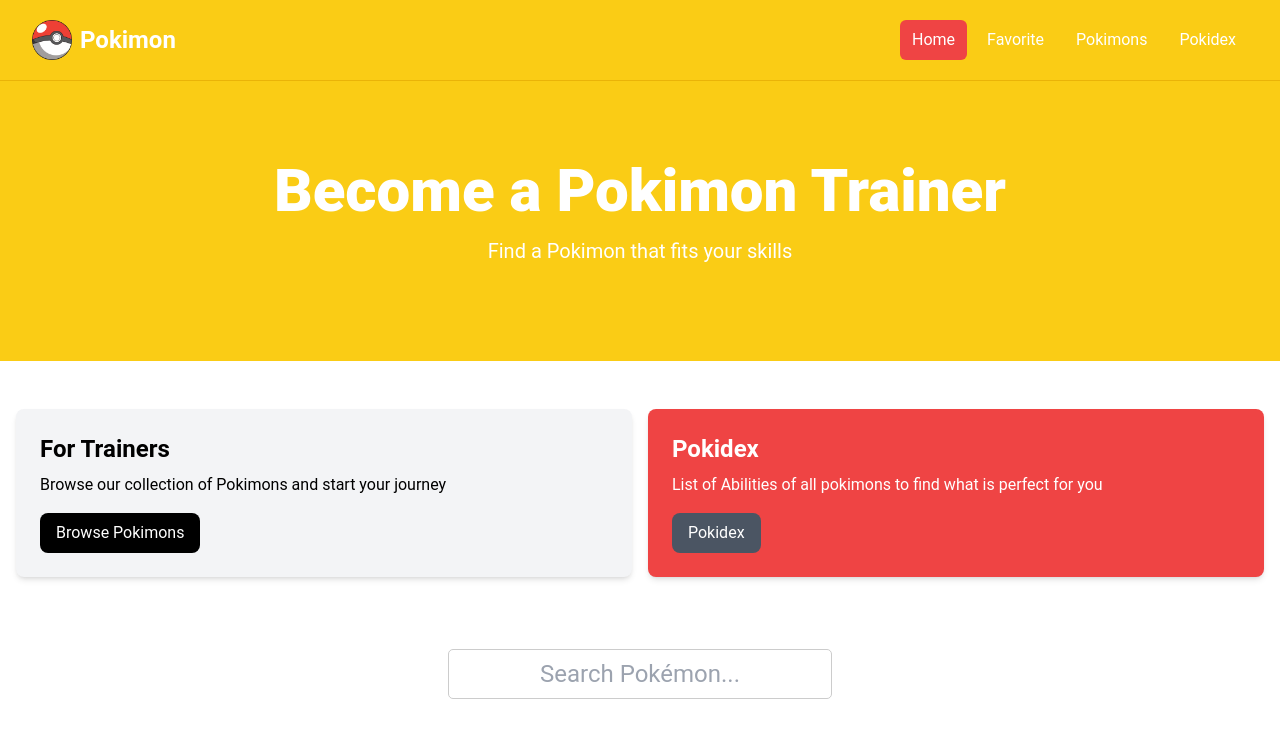
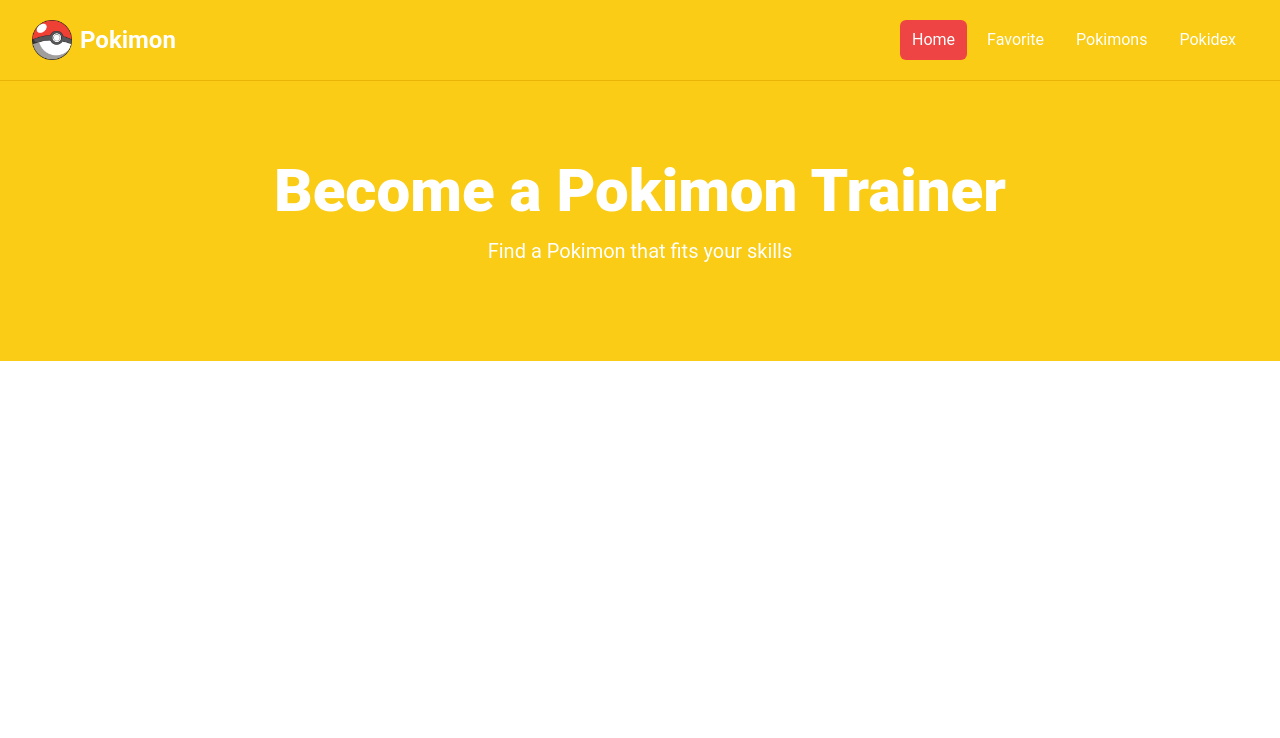
Before and after one commit to Huig01/Pokimon, a React (Vite) app in the folder poki/: page / in a window 1280 px wide. Shown: the top 738 px of the page. Built offline with nearby package versions, Linux system fonts and the light colour scheme; no server answers.

Commit message:
react-router-dom toegevoegd

```diff
--- a/poki/package.json
+++ b/poki/package.json
@@ -13,7 +13,7 @@
     "axios": "^1.8.4",
     "react": "^19.0.0",
     "react-dom": "^19.0.0",
-    "react-router-dom": "^7.4.0"
+    "react-router-dom": "^7.5.2"
   },
   "devDependencies": {
     "@eslint/js": "^9.21.0",
--- a/poki/src/App.jsx
+++ b/poki/src/App.jsx
@@ -1,15 +1,25 @@
+import {
+  Route,
+  createBrowserRouter,
+  createRoutesFromElements,
+  RouterProvider,
+} from "react-router-dom";
 import React, { useState, useEffect } from "react";
 import axios from "axios";
 import "./components/App.css";
 
-import Navbar from "./components/Navbar";
-import Trainer from "./components/Trainer";
-import HomeCards from "./components/HomeCards";
-import PokimonList from "./components/PokimonList";
-import PokemonDetails from "./components/PokimonDetails";
+import MainLayout from "./layouts/MainLayout";
+import HomePage from "./pages/HomePage";
 
+const router = createBrowserRouter(
+  createRoutesFromElements(
+    <Route path="/" element={<MainLayout />}>
+      <Route index element={<HomePage />} />
+    </Route>
+  )
+);
 const App = () => {
-  const [pokemonList, setPokemonList] = useState([]);
+  /* const [pokemonList, setPokemonList] = useState([]);
   const [searchTerm, setSearchTerm] = useState("");
   const [selectedPokemon, setSelectedPokemon] = useState(null);
 
@@ -37,32 +47,9 @@
     } catch (err) {
       console.error(err.message);
     }
-  };
+  }; */
 
-  return (
-    <>
-      <Navbar />
-      <Trainer />
-      <HomeCards />
-
-      {/* Search Bar */}
-      <div className="search-container">
-        <input
-          className="search-box"
-          type="text"
-          placeholder="Search Pokémon..."
-          value={searchTerm}
-          onChange={(e) => setSearchTerm(e.target.value)}
-        />
-      </div>
-
-      {/* Selected Pokémon Details */}
-      {selectedPokemon && <PokemonDetails pokemon={selectedPokemon} />}
-
-      {/* Pokémon List */}
-      <PokimonList pokemon={filteredPokemonList} onPokemonClick={showPokemon} />
-    </>
-  );
+  return <RouterProvider router={router} />;
 };
 
 export default App;
--- /dev/null
+++ b/poki/src/layouts/MainLayout.jsx
@@ -0,0 +1,15 @@
+import React from "react";
+
+import { Outlet } from "react-router-dom";
+import Navbar from "../components/Navbar";
+
+const MainLayout = () => {
+  return (
+    <>
+      <Navbar />
+      <Outlet />
+    </>
+  );
+};
+
+export default MainLayout;
--- /dev/null
+++ b/poki/src/pages/HomePage.jsx
@@ -0,0 +1,12 @@
+import React from "react";
+import Trainer from "../components/Trainer";
+
+const HomePage = () => {
+  return (
+    <>
+      <Trainer />
+    </>
+  );
+};
+
+export default HomePage;
```
Also changed, not shown: 1 other file (tests, documents, lock files or other folders).
